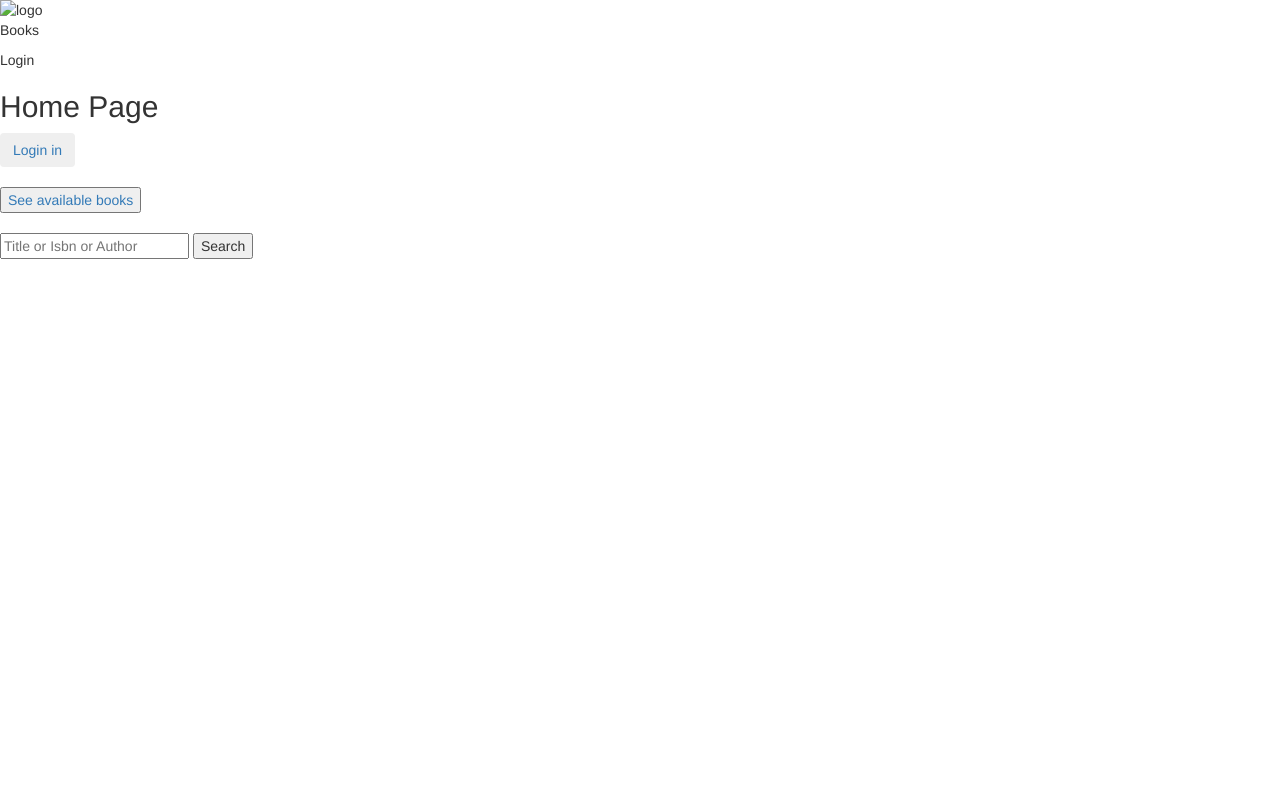
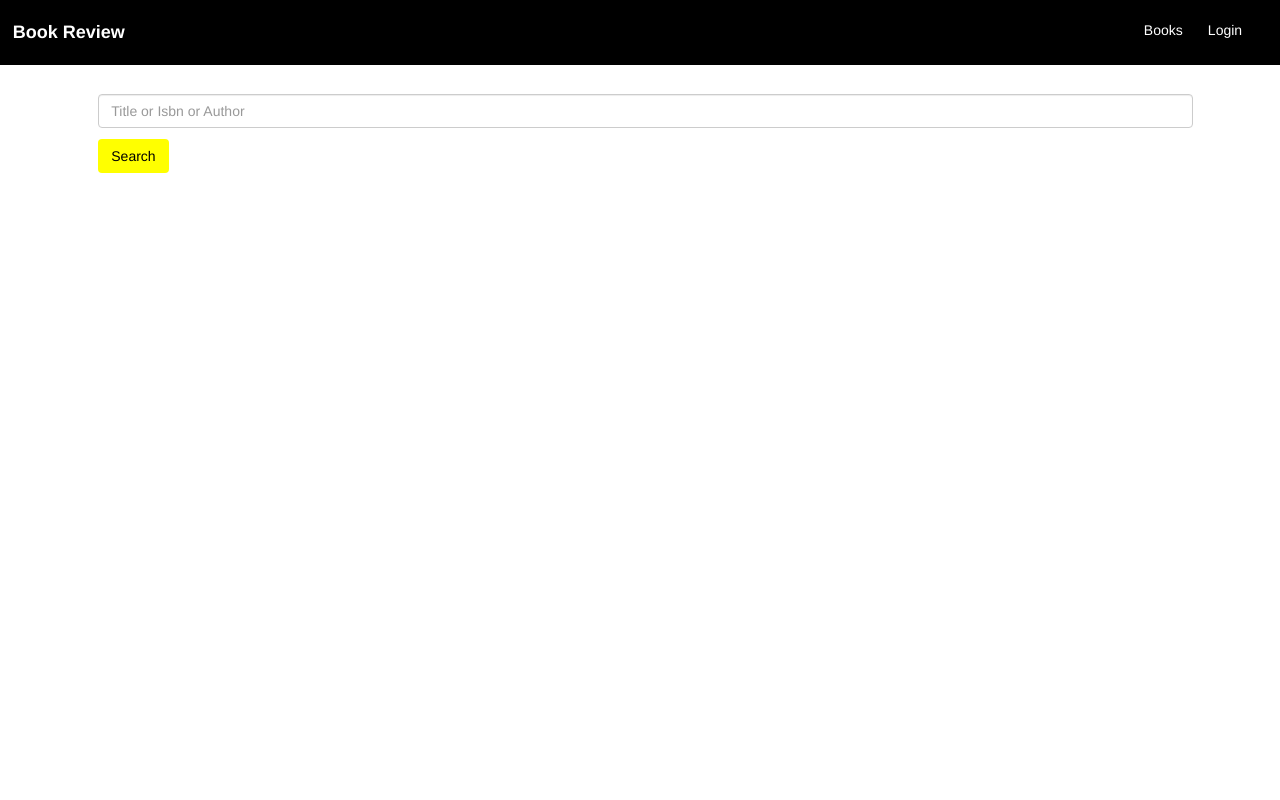
Before and after one commit to Kiptim54/book_review, a Flask app: page / in a window 1280 px wide. Run offline with Flask 2, Linux system fonts and the light colour scheme; some libraries are stand-ins or nearby versions.

Commit message:
added navbar and app reading static files

```diff
--- a/static/styles.css
+++ b/static/styles.css
@@ -1,11 +1,40 @@
 *{
     margin:0;
     padding:0;
-    display: none;
 }
+a,  a:hover{
+    text-decoration: none;
+ }
+
 .signup_form input{
     margin-top:3%;
 }
 .custom_navbar{
     display:flex;
+    background:black;
+    color:white;
+    padding:1%;
 }
+.custom_navbar .title{
+    font-weight: bolder;
+    color:white;
+}
+.first{
+    margin-left: auto;
+    display: block;
+}
+.custom_navbar .nav-item{
+    margin-right: 2%;
+    display: block;
+    color:white;
+}
+.search_books_form{
+    padding:2%;
+}
+.search_books_form input{
+    margin:.5%;
+}
+.search_books_form .btn{
+    background:yellow;
+    color:black;
+}
--- a/templates/base.html
+++ b/templates/base.html
@@ -5,12 +5,16 @@
     <meta charset="UTF-8">
     <meta name="viewport" content="width=device-width, initial-scale=1.0">
     <meta http-equiv="X-UA-Compatible" content="ie=edge">
-    <link rel="stylesheet" href="{{url_for('static', filename='styles.css')}}">
+    {% block styles%}
+    {{ super() }}
+    <link rel="stylesheet" href="{{url_for('static',filename='styles.css')}}">
+    {% endblock %}
     {% if title %}
     <title>{{title}}</title>
     {% else %}
     <title>Document</title>
     {% endif %}
+
 </head>
 <body>
     {% include 'navbar.html' %}
--- a/templates/index.html
+++ b/templates/index.html
@@ -1,6 +1,8 @@
 {% extends 'base.html'%}
+
+
+
 {% block content%}
-<h2>Home Page</h2>
 {% with messages = get_flashed_messages() %}
 {% if messages %}
 <ul class=flashes>
@@ -10,20 +12,17 @@
 </ul>
 {% endif %}
 {% endwith %}
-{% if user %}
-<h5>User: {{user}}</h5>
-<a href="{{url_for('logout')}}"><button class="button">Logout</button></a>
-{% else %}
-<a href="{{url_for('login')}}"> <button class="btn"> Login in </button></a>
-{% endif %}
-<br>
-<br>
-<a href="{{url_for('display_books')}}"><button>See available books</button></a>
-<br><br>
-<form action="{{url_for('search_books')}}" method="POST">
-    <input type="text" placeholder="Title or Isbn or Author" name="search_term">
+<div class="container">
+    <div class="row">
+        <div class="col-md-12">
+                <form action="{{url_for('search_books')}}" method="POST" class="search_books_form">
+                    <input type="text" placeholder="Title or Isbn or Author" name="search_term" class="form-control">
 
-    <input type="submit" value="Search">
-</form>
+                    <input type="submit" value="Search" class="btn">
+                </form>
+        </div>
+    </div>
+</div>
+
 
 {% endblock%}
--- a/templates/navbar.html
+++ b/templates/navbar.html
@@ -1,7 +1,11 @@
 <nav class="custom_navbar">
-    <img src="" alt="logo">
-    <p>Books</p>
-    <p>Login</p>
+    <a href="{{url_for('index')}}"><h4 class="title">Book Review</h4></a>
+    <a  class="nav-item first" href="{{url_for('display_books')}}"><h5>Books</h5></a>
+    {% if user %}
+    <a  class="nav-item" href="{{url_for('logout')}}"><h5>Logout</h5></a>
+    {% else %}
+    <a  class="nav-item" href="{{url_for('login')}}"><h5>Login</h5></a>
+    {% endif %}
 
 
 </nav>
```
